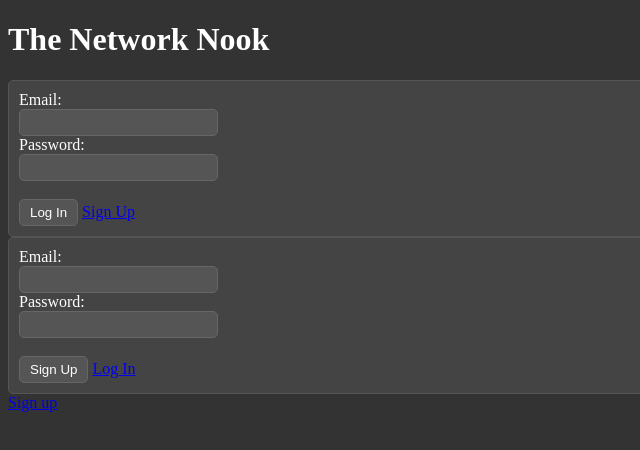
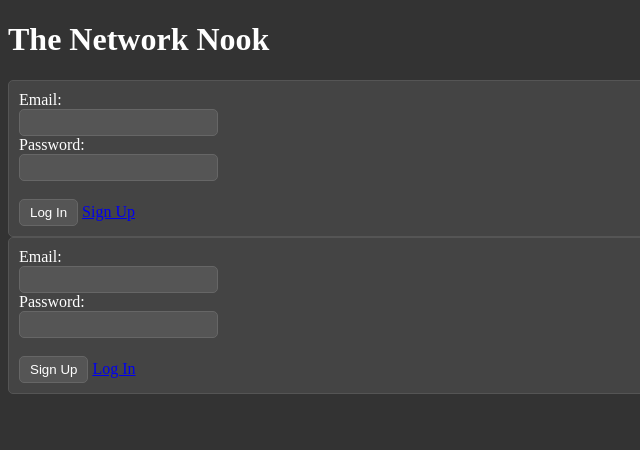
Before and after one commit to codebuild101yt/network-nook, a plain HTML site: page index.html in a window 1280 px wide. Shown: the full height of the page, 0-640 px from the left. Drawn offline with Linux system fonts and the light colour scheme; no server answers.

Commit message:
Update index.html

```diff
--- a/index.html
+++ b/index.html
@@ -29,7 +29,6 @@
       <button type="submit">Sign Up</button>
       <a href="#" id="login-link">Log In</a>
     </form>
-    <a href="signup.html">Sign up</a>
   </div>
 
   <div id="posts"></div>
```
